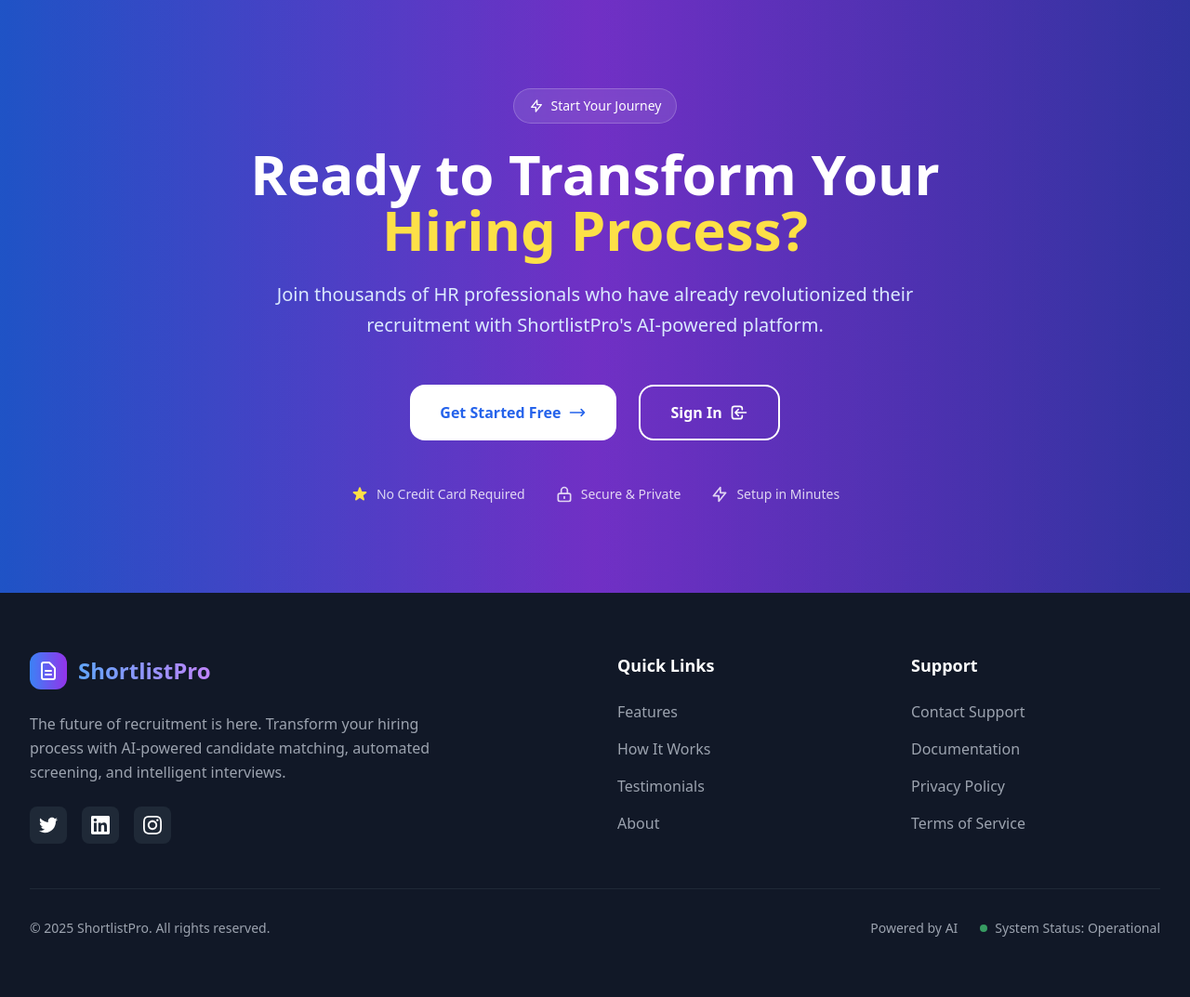
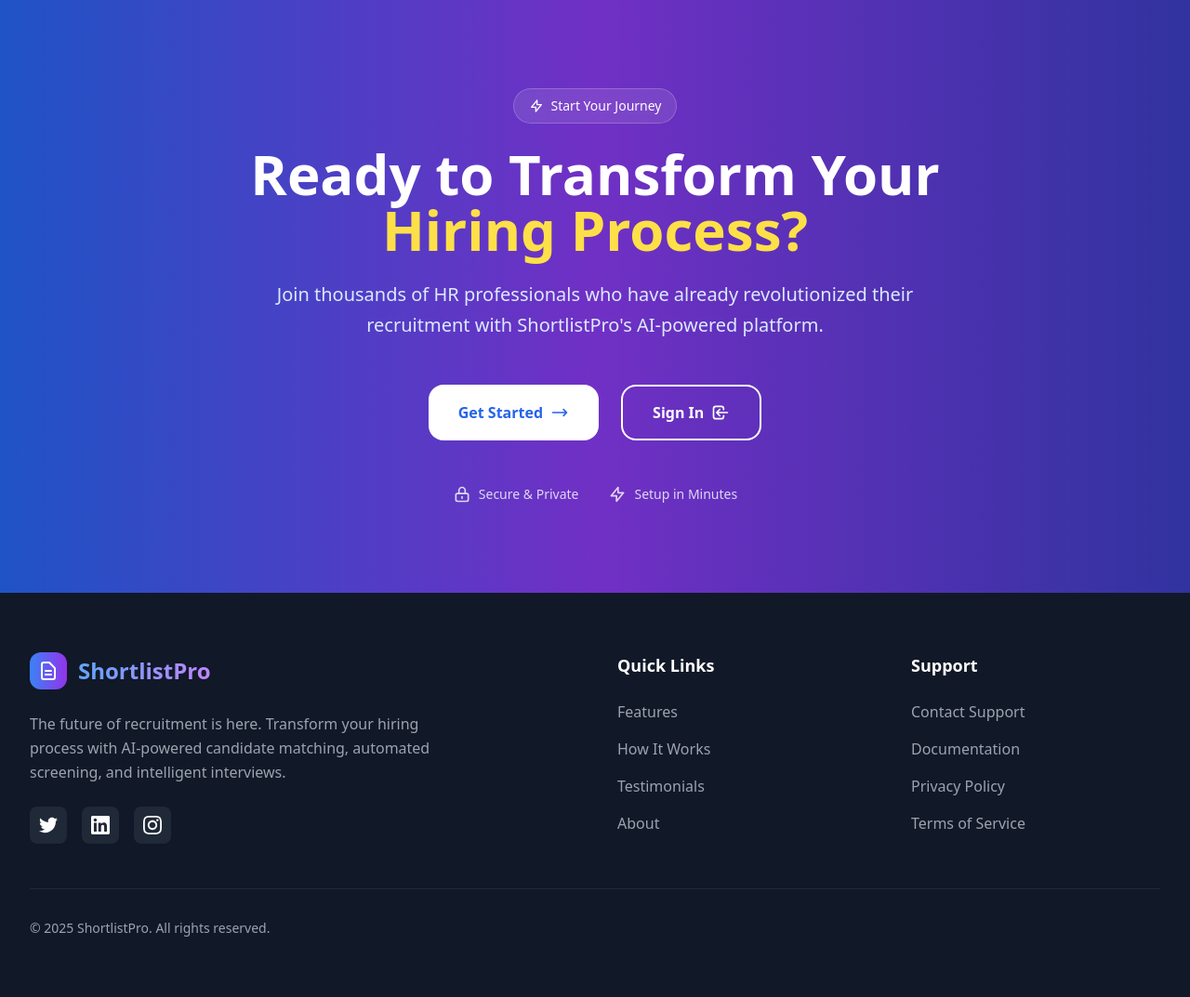
Before and after one commit to JawadGigyani/Shortlist-Pro, a Django app: page / in a window 1280 px wide. Shown: the part 4071-5144 px from the top of the page at 93% size. Run offline with Django 5.2, Linux system fonts and the light colour scheme; some libraries are stand-ins or nearby versions.

Commit message:
Edit Index.html

```diff
--- a/shortlistpro/home/templates/home/index.html
+++ b/shortlistpro/home/templates/home/index.html
@@ -138,7 +138,7 @@
           <div class="flex flex-col sm:flex-row gap-4 mb-12">
             {% if not user.is_authenticated %}
             <a href="{% url 'registration_register' %}" class="inline-flex items-center justify-center px-8 py-4 bg-gradient-to-r from-blue-600 to-purple-600 text-white font-semibold rounded-xl hover:shadow-xl transition-all duration-300 transform hover:-translate-y-1">
-              Start Free Trial
+              Get Started
               <svg class="w-5 h-5 ml-2" fill="none" stroke="currentColor" viewBox="0 0 24 24">
                 <path stroke-linecap="round" stroke-linejoin="round" stroke-width="2" d="M17 8l4 4m0 0l-4 4m4-4H3" />
               </svg>
@@ -666,7 +666,7 @@
           href="{% url 'registration_register' %}"
           class="group inline-flex items-center justify-center px-8 py-4 bg-white text-blue-600 font-bold rounded-2xl hover:bg-blue-50 transition-all duration-300 transform hover:scale-105 hover:shadow-2xl"
         >
-          Get Started Free
+          Get Started
           <svg class="w-5 h-5 ml-2 group-hover:translate-x-1 transition-transform" fill="none" stroke="currentColor" viewBox="0 0 24 24">
             <path stroke-linecap="round" stroke-linejoin="round" stroke-width="2" d="M17 8l4 4m0 0l-4 4m4-4H3" />
           </svg>
@@ -685,12 +685,7 @@
 
       <!-- Trust Indicators -->
       <div class="flex flex-wrap justify-center items-center gap-8 text-white/80">
-        <div class="flex items-center">
-          <svg class="w-5 h-5 mr-2 text-yellow-300" fill="currentColor" viewBox="0 0 20 20">
-            <path d="M9.049 2.927c.3-.921 1.603-.921 1.902 0l1.07 3.292a1 1 0 00.95.69h3.462c.969 0 1.371 1.24.588 1.81l-2.8 2.034a1 1 0 00-.364 1.118l1.07 3.292c.3.921-.755 1.688-1.54 1.118l-2.8-2.034a1 1 0 00-1.175 0l-2.8 2.034c-.784.57-1.838-.197-1.539-1.118l1.07-3.292a1 1 0 00-.364-1.118L2.98 8.72c-.783-.57-.38-1.81.588-1.81h3.461a1 1 0 00.951-.69l1.07-3.292z" />
-          </svg>
-          <span class="text-sm">No Credit Card Required</span>
-        </div>
+
         <div class="flex items-center">
           <svg class="w-5 h-5 mr-2" fill="none" stroke="currentColor" viewBox="0 0 24 24">
             <path stroke-linecap="round" stroke-linejoin="round" stroke-width="2" d="M12 15v2m-6 4h12a2 2 0 002-2v-6a2 2 0 00-2-2H6a2 2 0 00-2 2v6a2 2 0 002 2zm10-10V7a4 4 0 00-8 0v4h8z" />
@@ -776,13 +771,6 @@
       <div class="text-gray-400 text-sm">
         © 2025 ShortlistPro. All rights reserved.
       </div>
-      <div class="flex items-center space-x-6 mt-4 md:mt-0">
-        <span class="text-gray-400 text-sm">Powered by AI</span>
-        <div class="flex items-center space-x-2">
-          <div class="w-2 h-2 bg-green-400 rounded-full animate-pulse"></div>
-          <span class="text-gray-400 text-sm">System Status: Operational</span>
-        </div>
-      </div>
     </div>
   </div>
 </footer>
```
